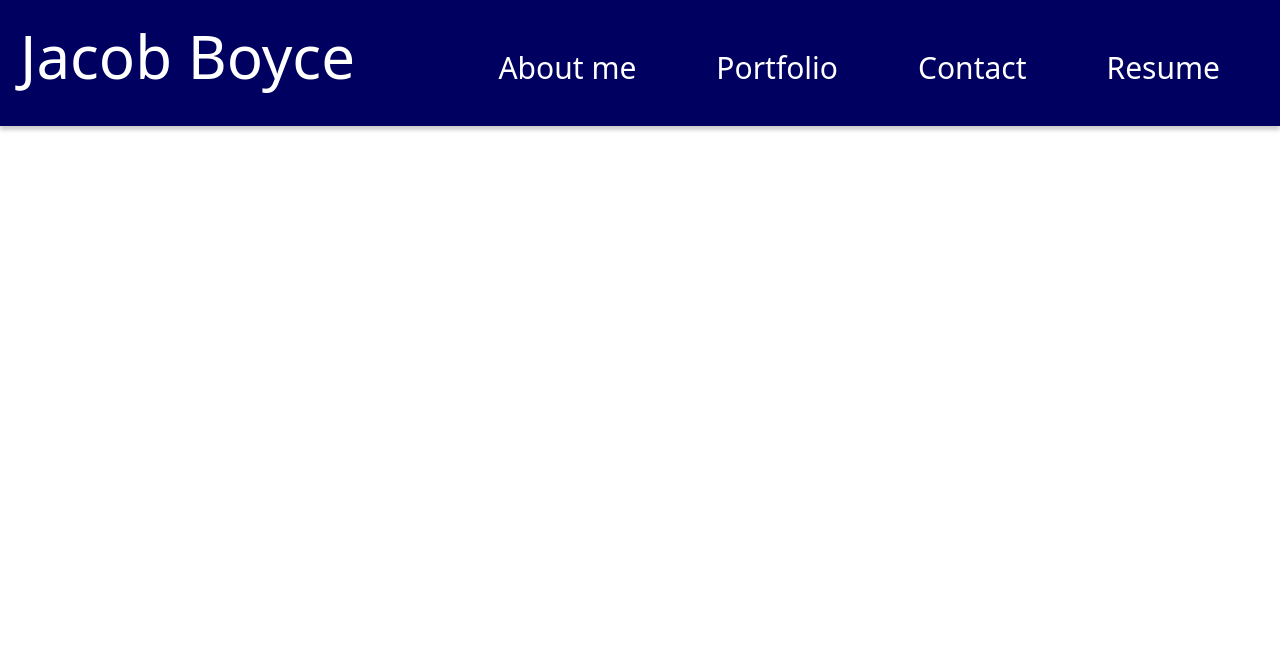
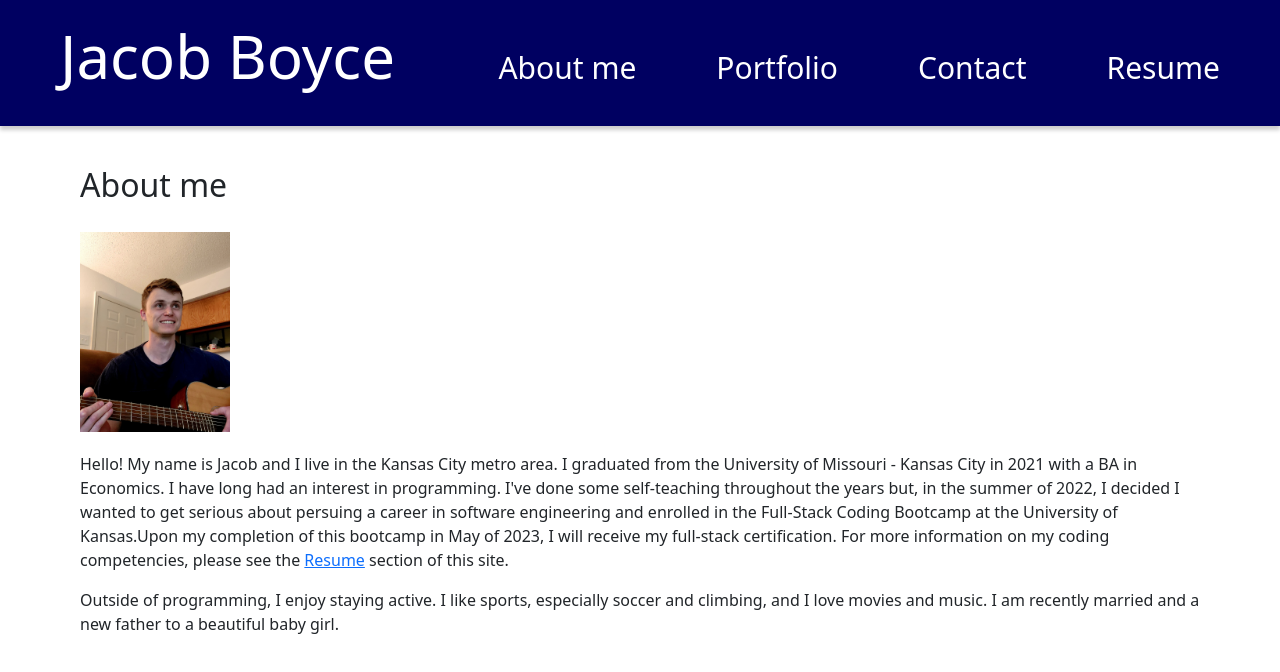
Before and after one commit to jboyce313/project-portfolio, a React (Create React App) app: page / in a window 1280 px wide. Shown: the top 672 px of the page. Built offline with nearby package versions, Linux system fonts and the light colour scheme.

Commit message:
created About Me component

```diff
--- a/src/App.js
+++ b/src/App.js
@@ -1,11 +1,14 @@
 import React from "react";
 import "./styles/Header.css";
+import "./styles/AboutMe.css";
 import Header from "./components/Header";
+import AboutMe from "./components/AboutMe";
 
 function App() {
   return (
     <div>
       <Header />
+      <AboutMe />
     </div>
   );
 }
--- /dev/null
+++ b/src/components/AboutMe.js
@@ -0,0 +1,30 @@
+import React from "react";
+import me from "../images/me.jpg";
+
+function AboutMe() {
+  return (
+    <div className="display">
+      <h2 className="aboutMeHeader">About me</h2>
+      <img className="myPic" src={me} alt="My picture" />
+      <p className="bio">
+        Hello! My name is Jacob and I live in the Kansas City metro area. I
+        graduated from the University of Missouri - Kansas City in 2021 with a
+        BA in Economics. I have long had an interest in programming. I've done
+        some self-teaching throughout the years but, in the summer of 2022, I
+        decided I wanted to get serious about persuing a career in software
+        engineering and enrolled in the Full-Stack Coding Bootcamp at the
+        University of Kansas.Upon my completion of this bootcamp in May of 2023,
+        I will receive my full-stack certification. For more information on my
+        coding competencies, please see the <a href="">Resume</a> section of
+        this site.
+      </p>
+      <p>
+        Outside of programming, I enjoy staying active. I like sports,
+        especially soccer and climbing, and I love movies and music. I am
+        recently married and a new father to a beautiful baby girl.
+      </p>
+    </div>
+  );
+}
+
+export default AboutMe;
--- /dev/null
+++ b/src/styles/AboutMe.css
@@ -0,0 +1,12 @@
+.display {
+  margin-top: 40px;
+  margin-left: 80px;
+  margin-right: 80px;
+}
+
+.myPic {
+  height: 200px;
+  width: auto;
+  margin-top: 20px;
+  margin-bottom: 20px;
+}
--- a/src/styles/Header.css
+++ b/src/styles/Header.css
@@ -10,6 +10,7 @@ header {
 
 .my-name {
   font-size: 60px;
+  margin-left: 40px;
 }
 
 .nav-options {
```
Also changed, not shown: src/images/me.jpg (added).
